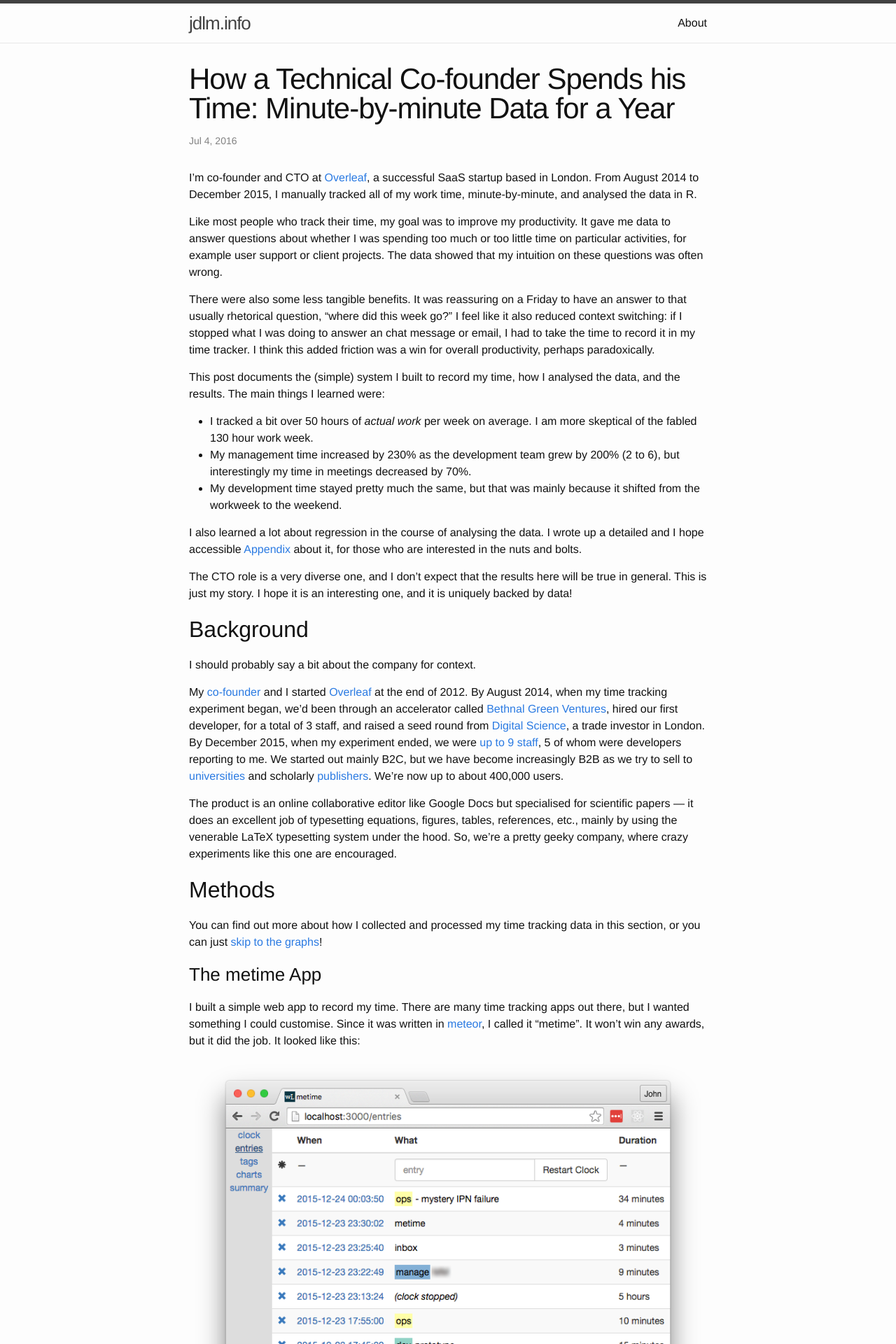
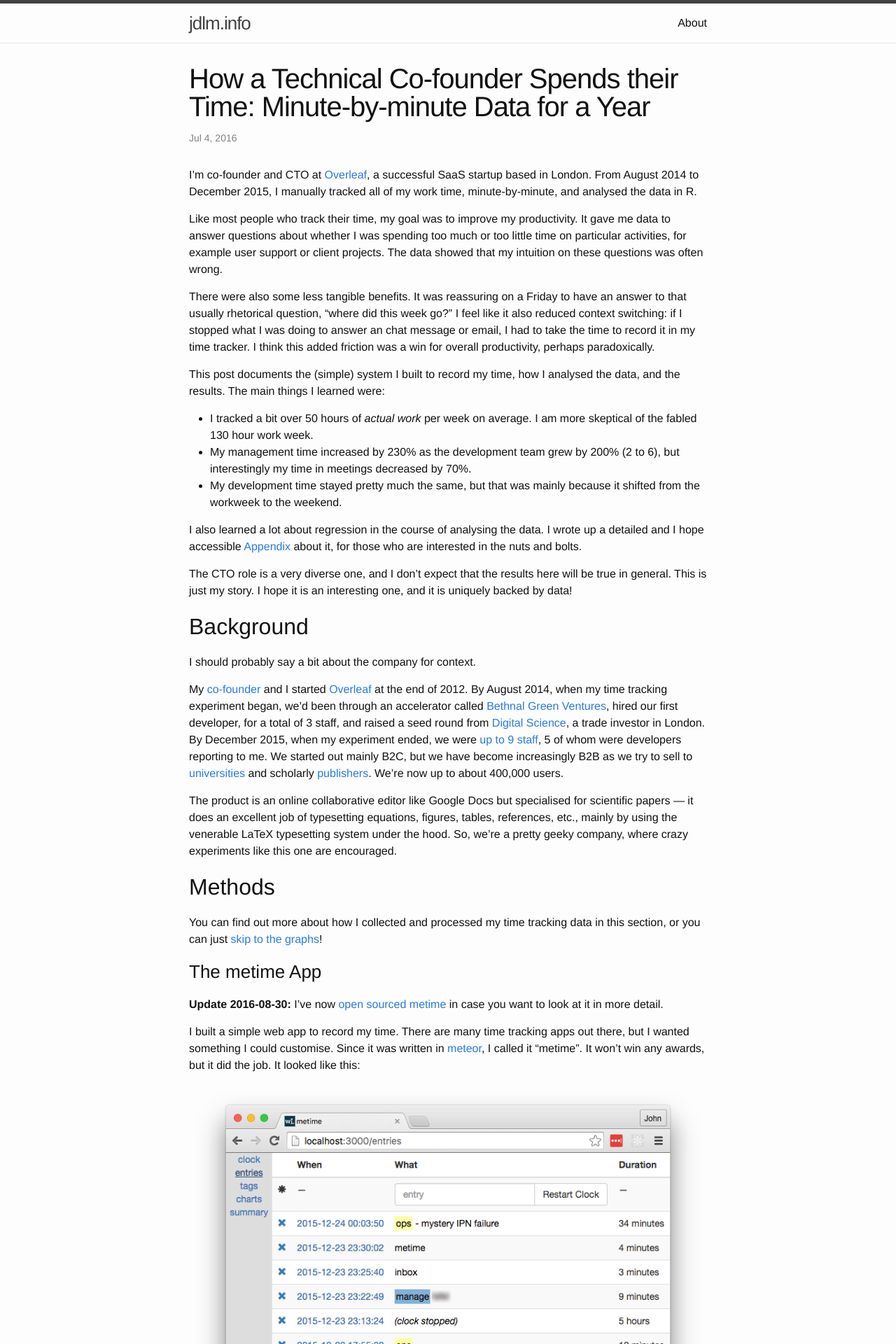
Before and after one commit to jdleesmiller/jdleesmiller.github.io, a Jekyll site: the page built from _posts/2016-07-04-cto-time-minute-by-minute.markdown, in a window 1280 px wide. Shown: the top 1920 px of the page at 70% size. Built offline with Jekyll 4.4.1, drawn with Linux system fonts in a browser that asks for light colours; formulas are drawn with MathJax 3.

Commit message:
Update as requested on HN

```diff
--- a/_posts/2016-07-04-cto-time-minute-by-minute.markdown
+++ b/_posts/2016-07-04-cto-time-minute-by-minute.markdown
@@ -1,6 +1,6 @@
 ---
 layout: post
-title: "How a Technical Co-founder Spends his Time: Minute-by-minute Data for a Year"
+title: "How a Technical Co-founder Spends their Time: Minute-by-minute Data for a Year"
 date: 2016-07-04 18:00:00 +0000
 categories: articles
 ---
@@ -34,6 +34,8 @@ The product is an online collaborative editor like Google Docs but specialised f
 You can find out more about how I collected and processed my time tracking data in this section, or you can just [skip to the graphs](#results)!
 
 ### The metime App
+
+**Update 2016-08-30:** I've now [open sourced metime](https://github.com/jdleesmiller/metime) in case you want to look at it in more detail.
 
 I built a simple web app to record my time. There are many time tracking apps out there, but I wanted something I could customise. Since it was written in [meteor](https://www.meteor.com/), I called it "metime". It won't win any awards, but it did the job. It looked like this:
 
--- a/_sass/_layout.scss
+++ b/_sass/_layout.scss
@@ -204,7 +204,7 @@
 }
 
 .post-title {
-    font-size: 42px;
+    font-size: 40px;
     letter-spacing: -1px;
     line-height: 1;
 
```
